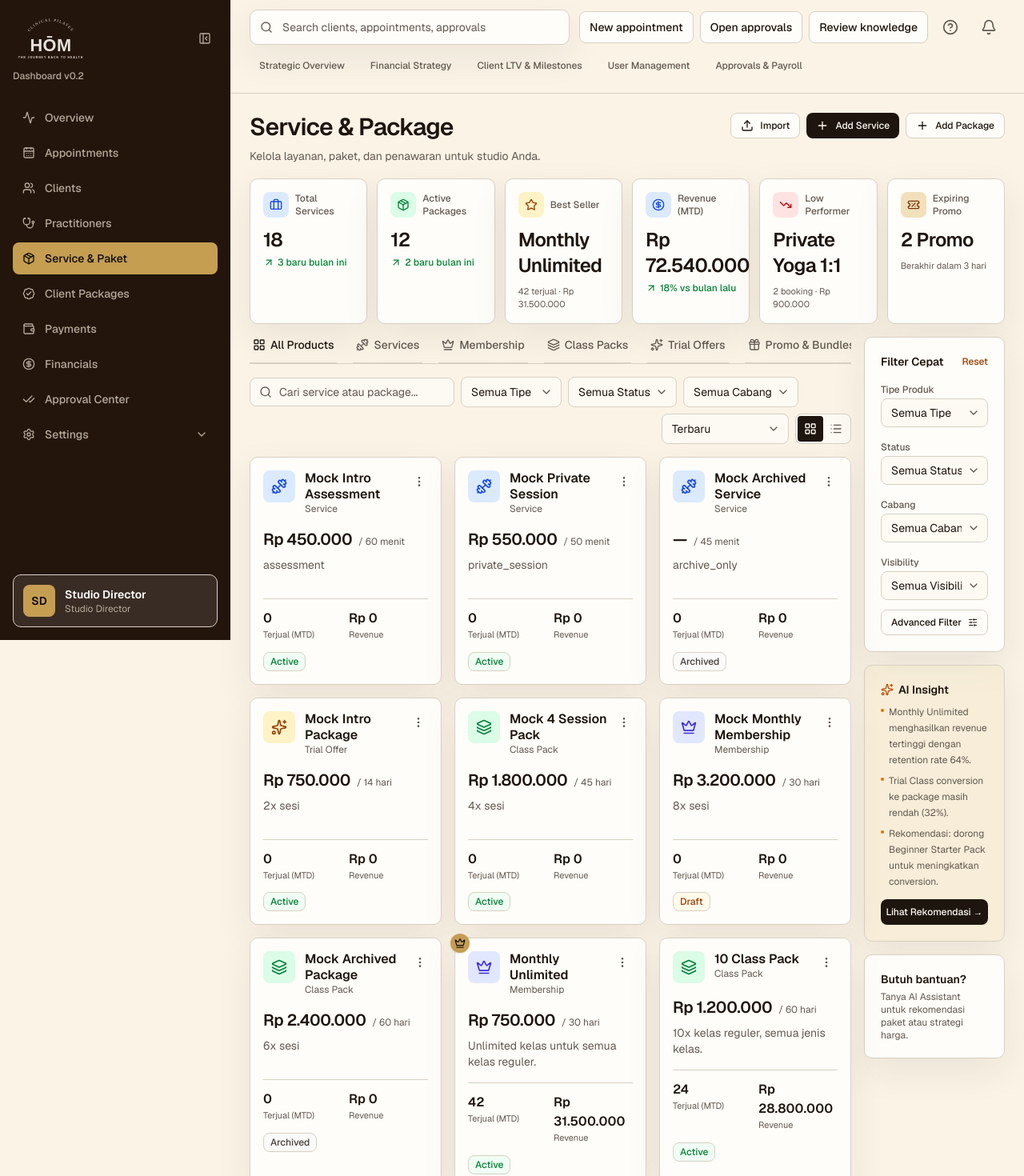
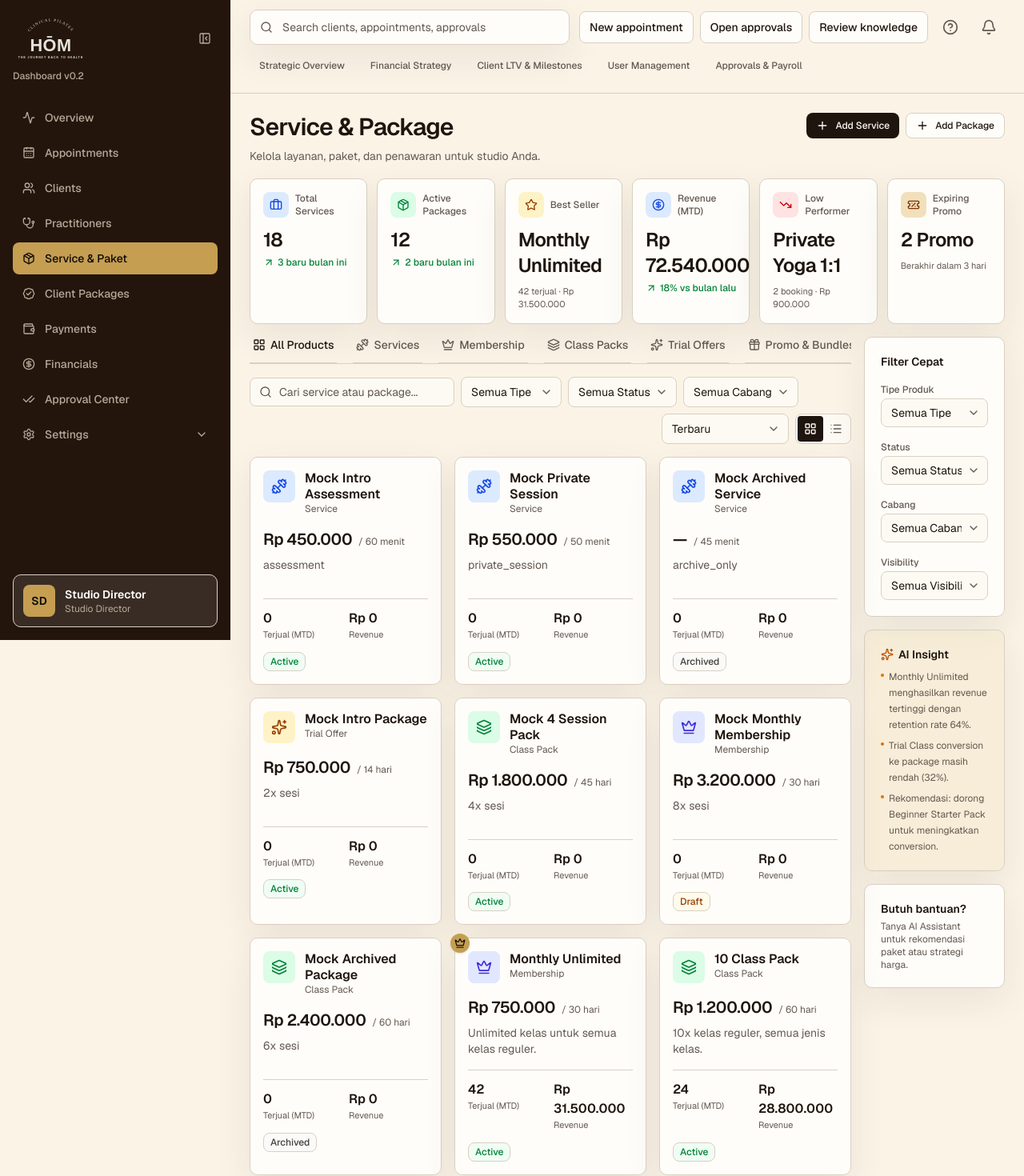
Before and after one commit to junadwi009/hom_v2, a Next.js app in the folder apps/web/: page /catalog in a window 1280 px wide. Shown: the top 1470 px of the page at 80% size. Built offline with nearby package versions, Linux system fonts and the light colour scheme.

Commit message:
refactor(catalog): remove placeholder demo actions

```diff
--- a/apps/web/src/features/catalog/service-package/product-card.tsx
+++ b/apps/web/src/features/catalog/service-package/product-card.tsx
@@ -3,13 +3,11 @@ import {
   Dumbbell,
   Gift,
   Layers,
-  MoreVertical,
   Sparkles,
   type LucideIcon,
 } from "lucide-react";
 
 import { Badge } from "@/components/ui/badge";
-import { DemoIconButton } from "@/features/shell/demo-action";
 import { cn } from "@/lib/utils";
 
 import type { Product, ProductStatus, ProductType } from "./service-catalog-data";
@@ -55,13 +53,6 @@ export function ProductCard({ product }: { product: Product }) {
             <p className="text-xs text-foreground-muted">{product.type}</p>
           </div>
         </div>
-        <DemoIconButton
-          className="flex size-7 items-center justify-center rounded-md text-foreground-muted hover:bg-stone-100"
-          label="Aksi produk"
-          message={`Menu aksi untuk ${product.name} (Edit / Duplikat / Arsipkan) — demo.`}
-        >
-          <MoreVertical aria-hidden="true" className="size-4" />
-        </DemoIconButton>
       </header>
 
       <div className="mt-4 flex items-baseline gap-2">
--- a/apps/web/src/features/catalog/service-package/service-catalog-page.tsx
+++ b/apps/web/src/features/catalog/service-package/service-catalog-page.tsx
@@ -11,13 +11,11 @@ import {
   List,
   Search,
   Sparkles,
-  Upload,
 } from "lucide-react";
 import { useState } from "react";
 
 import { ClientsPageHeader } from "@/features/clients/shared/clients-page-header";
 import { ClientKpiRow } from "@/features/clients/shared/clients-kpi-card";
-import { DemoButton } from "@/features/shell/demo-action";
 import { cn } from "@/lib/utils";
 
 import { CreatePackageSheet } from "./create-package-sheet";
@@ -78,15 +76,6 @@ export function ServiceCatalogPage({
       <ClientsPageHeader
         actions={
           <>
-            <DemoButton
-              message="Import produk: pilih file CSV/XLSX (demo)."
-              size="sm"
-              type="button"
-              variant="secondary"
-            >
-              <Upload aria-hidden="true" className="size-4" />
-              Import
-            </DemoButton>
             <CreateServiceSheet action={createServiceAction} canManage={canManage} />
             <CreatePackageSheet action={createPackageAction} canManage={canManage} />
           </>
--- a/apps/web/src/features/catalog/service-package/service-filter-panel.tsx
+++ b/apps/web/src/features/catalog/service-package/service-filter-panel.tsx
@@ -1,6 +1,4 @@
-import { ChevronDown, Sparkles, SlidersHorizontal } from "lucide-react";
-
-import { DemoButton, DemoLink } from "@/features/shell/demo-action";
+import { ChevronDown, Sparkles } from "lucide-react";
 
 import { serviceAiInsight, serviceFilters } from "./service-catalog-data";
 
@@ -10,12 +8,6 @@ export function ServiceFilterPanel() {
       <section className="rounded-lg border bg-background-card p-5 shadow-[var(--shadow-soft)]">
         <div className="mb-3 flex items-center justify-between">
           <h2 className="text-sm font-semibold text-foreground">Filter Cepat</h2>
-          <DemoLink
-            className="text-xs font-medium text-amber-800 hover:underline"
-            message="Filter direset (demo)."
-          >
-            Reset
-          </DemoLink>
         </div>
         <div className="space-y-3">
           {serviceFilters.map((filter) => (
@@ -25,16 +17,6 @@ export function ServiceFilterPanel() {
               options={filter.options}
             />
           ))}
-          <DemoButton
-            className="w-full justify-between"
-            message="Advanced Filter dibuka (demo)."
-            size="sm"
-            type="button"
-            variant="secondary"
-          >
-            Advanced Filter
-            <SlidersHorizontal aria-hidden="true" className="size-4" />
-          </DemoButton>
         </div>
       </section>
 
@@ -51,14 +33,6 @@ export function ServiceFilterPanel() {
             </li>
           ))}
         </ul>
-        <DemoButton
-          className="mt-3 w-full"
-          message="Membuka rekomendasi AI untuk produk (demo)."
-          size="sm"
-          type="button"
-        >
-          Lihat Rekomendasi →
-        </DemoButton>
       </section>
 
       <section className="rounded-lg border bg-background-card p-5 shadow-[var(--shadow-soft)]">
```
